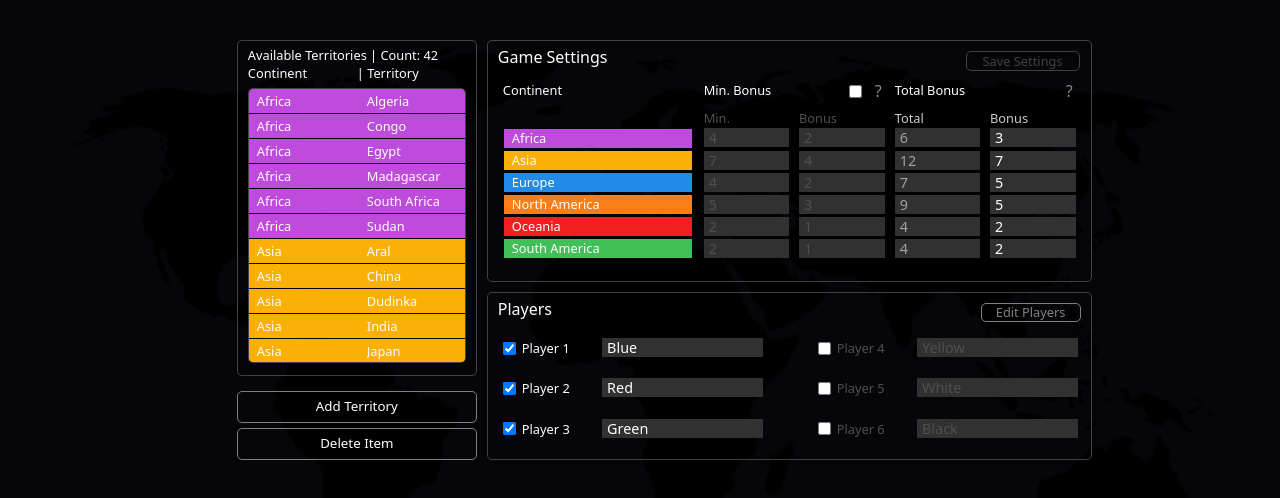
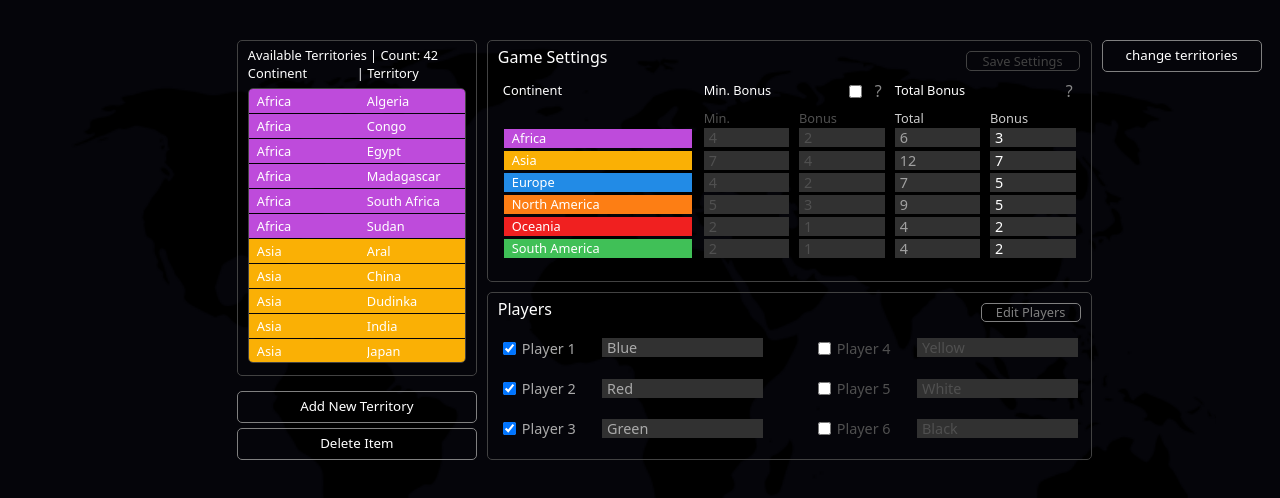
Before and after one commit to NycolasFelipe/react-war-calculate-helper, a React (Create React App) app: page / in a window 1280 px wide. Shown: the top 498 px of the page. Built offline with nearby package versions, Linux system fonts and the light colour scheme.

Commit message:
Added Change Territories Window

```diff
--- a/src/App.jsx
+++ b/src/App.jsx
@@ -1,7 +1,7 @@
 import { useMemo } from "react";
 import DataContext from "./contexts/DataContext";
 import * as C from "./AppStyles";
-import ContainerSettings from "./components/ContainerSettings";
+import Main from "./components/Main";
 
 import Territories from "./components/Classes/Territories";
 import Settings from "./components/Classes/Settings";
@@ -21,7 +21,7 @@ function App() {
     <C.Container>
       <DataContext.Provider value={providerValue}>
         <C.ContainerMain>
-          <ContainerSettings />
+          <Main />
         </C.ContainerMain>
       </DataContext.Provider>
     </C.Container>
--- a/src/components/Button/index.jsx
+++ b/src/components/Button/index.jsx
@@ -8,6 +8,7 @@ function Button({
   buttonBgColor = "#808080",
   buttonBorderColor = "#808080",
   fontSize,
+  padding,
   color = "#fff",
   disabled,
 }) {
@@ -20,6 +21,7 @@ function Button({
       buttonBgColor={buttonBgColor}
       buttonBorderColor={buttonBorderColor}
       fontSize={fontSize}
+      padding={padding}
       color={color}
       disabled={disabled}
     >
--- a/src/components/Button/styles.jsx
+++ b/src/components/Button/styles.jsx
@@ -12,6 +12,7 @@ export const Button = styled.button`
   cursor: pointer;
   transition: all 0.2s ease;
   user-select: none;
+  padding: ${(props) => props.padding};
 
   &:hover {
     background: ${(props) => props.buttonBgColor};
--- a/src/components/ContainerSettings/index.jsx
+++ b/src/components/Main/index.jsx
@@ -9,7 +9,7 @@ import CheckBox from "../CheckBox";
 import ButtonInfo from "../ButtonInfo";
 import TerritoryItem from "../TerritoryItem";
 
-function ContainerSettings() {
+function Main() {
   //#region Territories Settings
   //Get territories list
   const { territories } = useContext(DataContext);
@@ -265,13 +265,59 @@ function ContainerSettings() {
     if (editPlayersActive) {
       error = players.setPlayers(playersList);
       if (error) handlePlayersWarning(error);
-      else setEditPlayersActive(false);
+      else {
+        setEditPlayersActive(false);
+        setSavePlayersWarning(false);
+      }
     }
   };
   //#endregion
 
+  //#region Change Territories
+  const [changeActive, setChangeActive] = useState(false);
+
+  const changeTerritoryItem = (name) => {
+    return (
+      <Button
+        text={name}
+        padding={"6px 8px"}
+        fontSize={"0.8rem"}
+        buttonHeight={"auto"}
+        buttonWidth={"auto"}
+      />
+    );
+  };
+
+  const changeTerritoriesPlayers = () => {
+    let items = [changeTerritoryItem("Available")];
+    for (let item in playersList) {
+      if (playersList[item].active) {
+        items.push(changeTerritoryItem(playersList[item].playerName));
+      }
+    }
+    return items;
+  };
+
+  const changeTerritories = () => {
+    const requiredSaved = !(editPlayersActive || saveSettingsActive);
+
+    if (addTerritoryWindow || deleteItemActive) {
+      setAddTerritoryWindow(false);
+      setDeleteItemActive(false);
+      setTerritoryName("");
+    }
+    if (editPlayersActive) {
+      handlePlayersWarning("You must save changes first.");
+    }
+    if (saveSettingsActive) {
+      handleSettingsWarning("You must save changes first.");
+    }
+    if (requiredSaved) setChangeActive(true);
+  };
+  //#endregion
+
   return (
-    <C.ContainerSettings>
+    <C.Main>
       <C.ContainerTerritories>
         <C.TerritoriesContent
           editingActive={addTerritoryWindow || deleteItemActive}
@@ -335,7 +381,7 @@ function ContainerSettings() {
         </C.TerritoriesContent>
         <C.TerritoriesButtons>
           <Button
-            text={addTerritoryWindow ? "Finish" : "Add Territory"}
+            text={addTerritoryWindow ? "Finish" : "Add New Territory"}
             buttonBgColor={"#2e8b2e"}
             buttonWidth={"100%"}
             disabled={deleteItemActive}
@@ -463,8 +509,68 @@ function ContainerSettings() {
           {playerItem("player6")}
         </C.Players>
       </C.ContainerPlayers>
-    </C.ContainerSettings>
+      <C.ChangeTerritories changeActive={changeActive}>
+        <C.ChangeTerritoriesHeader>
+          <Title text={"Change Territories"} fontSize={"1rem"} />
+          <C.ChangeTerritoriesButtons>
+            <Button
+              text={"Save Changes"}
+              buttonBgColor={"#2e8b2e"}
+              buttonWidth={"120px"}
+              buttonHeight={"1.3rem"}
+              fontSize={"0.8rem"}
+            />
+            <Button
+              text={"x"}
+              buttonBgColor={"#ca1e1e"}
+              buttonWidth={"1.4rem"}
+              buttonHeight={"1.3rem"}
+              onClick={() => setChangeActive(false)}
+            />
+          </C.ChangeTerritoriesButtons>
+        </C.ChangeTerritoriesHeader>
+        <C.ChangeTerritoriesSelect>
+          <C.ChangeTerritoriesFrom>
+            <Title text={"From"} fontSize={"0.9rem"} />
+            <C.TerritoriesFromContainer>
+              {changeTerritoriesPlayers()}
+            </C.TerritoriesFromContainer>
+          </C.ChangeTerritoriesFrom>
+          <C.ChangeTerritoriesSwitch>
+            <Button
+              text={"⮂"}
+              fontSize={"1rem"}
+              buttonBgColor={"#228be6"}
+              buttonWidth={"2rem"}
+            />
+          </C.ChangeTerritoriesSwitch>
+          <C.ChangeTerritoriesTo>
+            <Title text={"To"} fontSize={"0.9rem"} />
+            <C.TerritoriesToContainer>
+              {changeTerritoriesPlayers()}
+            </C.TerritoriesToContainer>
+          </C.ChangeTerritoriesTo>
+        </C.ChangeTerritoriesSelect>
+        <C.ChangeTerritoriesList>
+          <C.TerritoriesListFrom />
+          <C.TerritoriesListAdd>
+            <Button
+              text={"⭢"}
+              fontSize={"1rem"}
+              buttonBgColor={"#2e8b2e"}
+              buttonWidth={"2rem"}
+            />
+          </C.TerritoriesListAdd>
+          <C.TerritoriesListTo />
+        </C.ChangeTerritoriesList>
+      </C.ChangeTerritories>
+      <Button
+        text={"change territories"}
+        buttonWidth={"160px"}
+        onClick={() => changeTerritories()}
+      />
+    </C.Main>
   );
 }
 
-export default ContainerSettings;
+export default Main;
--- a/src/components/ContainerSettings/styles.jsx
+++ b/src/components/Main/styles.jsx
@@ -1,6 +1,6 @@
 import styled from "styled-components";
 
-export const ContainerSettings = styled.div`
+export const Main = styled.div`
   display: flex;
   flex-direction: column;
   flex-wrap: wrap;
@@ -311,9 +311,6 @@ export const BonusTotal = styled.div`
   flex-wrap: wrap;
   justify-content: space-around;
   width: 33%;
-  * {
-    transition: all 0.2s ease;
-  }
 `;
 
 export const BonusTotalLeft = styled.div`
@@ -387,7 +384,7 @@ export const Player = styled.div`
 
   & > * {
     margin-right: 6px;
-    font-size: 0.9rem;
+    font-size: 0.9rem !important;
   }
   & > h1 {
     min-width: 60px;
@@ -397,6 +394,9 @@ export const Player = styled.div`
   ${(props) => {
     if (!props.playerActive) {
       return `
+        & > * {
+          color: #505050 !important;
+        }
         * {
           color: #505050 !important;
         }
@@ -417,7 +417,7 @@ export const Player = styled.div`
     if (!props.editPlayersActive && props.playerActive) {
       return `
         * {
-          color: #aaaaaa;
+          color: #aaaaaa !important;
         }
       `;
     }
@@ -428,7 +428,7 @@ export const SavePlayersWarning = styled.span`
   font-size: 0.8rem;
   color: transparent;
   position: absolute;
-  right: 115px;
+  right: 120px;
   top: 10px;
   text-align: right;
   user-select: none;
@@ -442,3 +442,125 @@ export const SavePlayersWarning = styled.span`
   }}
 `;
 //#endregion
+
+//#region Change Territories
+export const ChangeTerritories = styled.div`
+  background: #080808;
+  height: 80vh;
+  width: 40vw;
+  min-width: 580px;
+  position: fixed;
+  z-index: 10;
+  border-radius: 5px;
+  overflow: hidden;
+  padding: 5px 10px;
+  border: 1px solid #fff;
+  transition-duration: 0.1s !important;
+
+  //Center
+  transform: translateX(-50%);
+  left: 50%;
+  top: 10%;
+
+  ${(props) => {
+    if (!props.changeActive) {
+      return `
+        background: transparent !important;
+        border: transparent !important;
+        * {
+          color: transparent !important;
+          border: transparent !important;
+        }
+        user-select: none;
+        pointer-events: none;
+        transition-duration: 0.1s !important;
+      `;
+    }
+  }}
+`;
+
+export const ChangeTerritoriesHeader = styled.div`
+  display: flex;
+  justify-content: space-between;
+  width: 100%;
+  height: 6%;
+`;
+
+export const ChangeTerritoriesButtons = styled.div`
+  display: flex;
+  gap: 8px;
+  align-items: center;
+`;
+
+export const ChangeTerritoriesSelect = styled.div`
+  display: flex;
+  justify-content: space-between;
+  width: 100%;
+  height: 20%;
+`;
+
+export const ChangeTerritoriesFrom = styled.div`
+  width: 45%;
+  height: 100%;
+  padding: 5px 10px;
+  overflow: hidden;
+`;
+
+export const ChangeTerritoriesTo = styled.div`
+  width: 45%;
+  height: 100%;
+  padding: 5px 10px;
+  overflow: hidden;
+`;
+
+export const TerritoriesFromContainer = styled.div`
+  display: flex;
+  flex-wrap: wrap;
+  gap: 3px 3px;
+  margin-top: 5px;
+  width: 100%;
+  height: auto;
+`;
+
+export const TerritoriesToContainer = styled.div`
+  display: flex;
+  flex-wrap: wrap;
+  gap: 3px 3px;
+  margin-top: 5px;
+  width: 100%;
+  height: auto;
+`;
+export const ChangeTerritoriesSwitch = styled.div`
+  display: flex;
+  justify-content: center;
+  align-items: center;
+  width: 10%;
+  height: 100%;
+`;
+
+export const ChangeTerritoriesList = styled.div`
+  display: flex;
+  width: 100%;
+  height: 74%;
+  padding: 10px 10px;
+`;
+
+export const TerritoriesListFrom = styled.div`
+  height: 100%;
+  width: 45%;
+  border-radius: 5px;
+  border: 1px solid #424242;
+`;
+
+export const TerritoriesListTo = styled.div`
+  height: 100%;
+  width: 45%;
+  border-radius: 5px;
+  border: 1px solid #424242;
+`;
+export const TerritoriesListAdd = styled.div`
+  display: flex;
+  justify-content: center;
+  height: 100%;
+  width: 10%;
+`;
```
